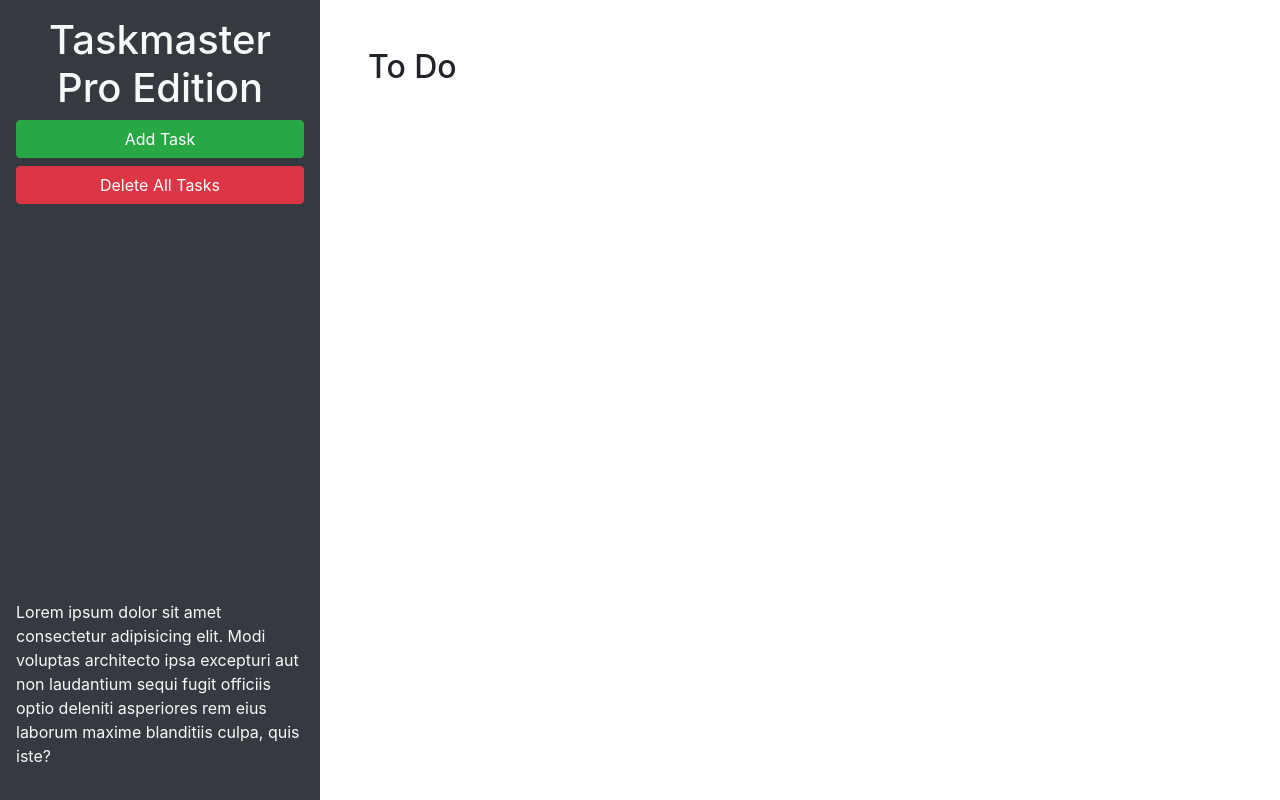
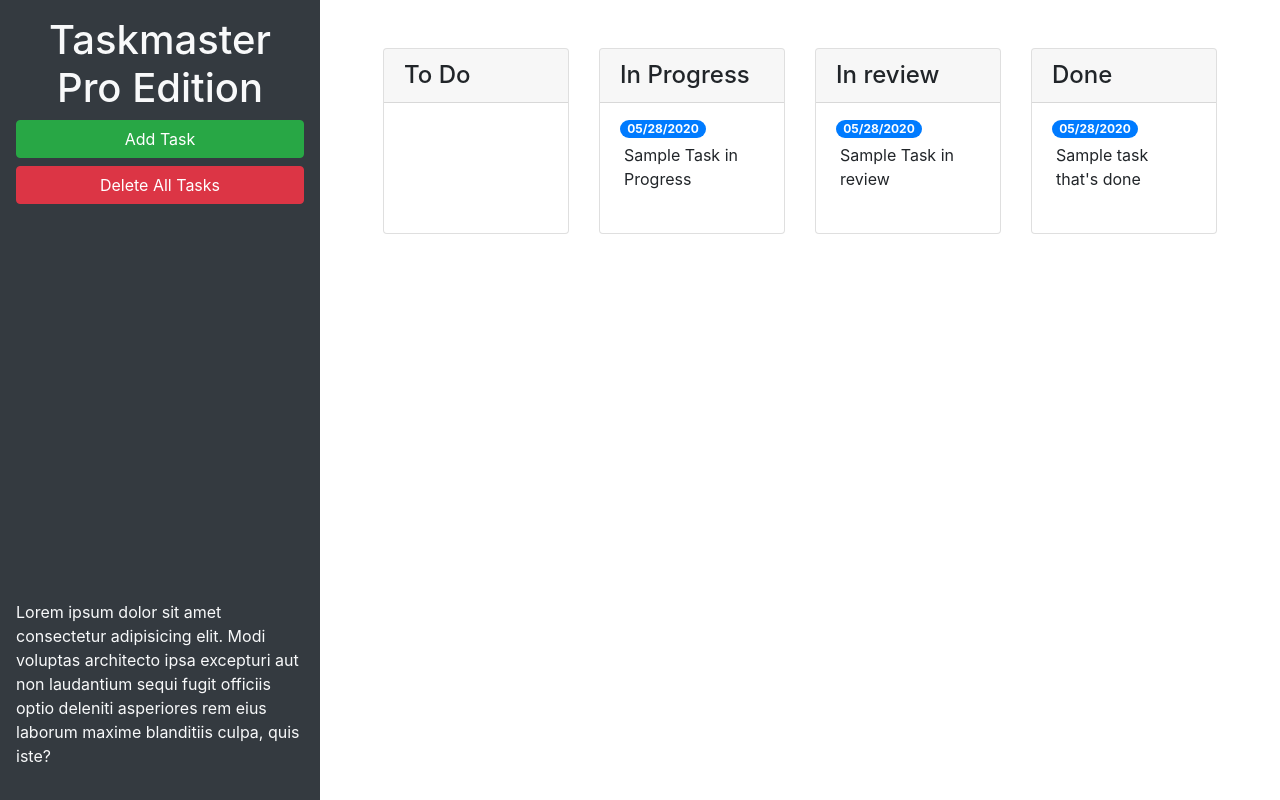
Before and after one commit to hfang821/taskmaster-pro, a plain HTML site: page index.html in a window 1280 px wide. Drawn offline with nearby package versions, Linux system fonts and the light colour scheme.

Commit message:
adding bootstrap various column features to the statuses and card styles, as well as form-control classes

```diff
--- a/index.html
+++ b/index.html
@@ -24,9 +24,58 @@
       </p>
     </header>
     <main class="col-12 col-lg-9">
-      <div class="m-5">
-        <h2>To Do</h2>
-        <ul id="list-toDo" class="list-group"> </ul>
+      <div class="m-5 row justify-content-around">
+        <!--todo start-->
+        <div class="col-12 col-md-6 col-xl-3 mb-3">
+          <div class="card">
+          <h4 class="card-header">To Do</h4>
+        <ul id="list-toDo" class="list-group list-group-flush"> </ul>
+        </div>
+      </div>
+        <!--to do ends-->
+
+        <!--in progress start-->
+        <div class="col-12 col-md-6 col-xl-3 mb-3">
+          <div class="card">
+          <h4 class="card-header">In Progress</h4>
+          <ul id="list-inProgress" class="list-group list-group-flush">
+            <li class="list-group-item">
+              <span class="badge badge-primary badge-pill">05/28/2020</span>
+              <p class="m-1">Sample Task in Progress</p>
+            </li>
+          </ul>
+          </div>
+        </div>
+        <!--in progress end-->
+
+        <!--in review starts-->
+        <div class="col-12 col-md-6 col-xl-3 mb-3">
+          <div class="card">
+          <h4 class="card-header">In review</h4>
+          <ul id="list-inReview" class="list-group list-group-flush">
+            <li class="list-group-item">
+              <span class="badge badge-primary badge-pill">05/28/2020</span>
+              <p class="m-1">Sample Task in review</p>
+            </li>
+          </ul>
+          </div>
+        </div>
+        <!--in review ends-->
+
+        <!--done starts-->
+        <div class="col-12 col-md-6 col-xl-3 mb-3">
+          <div class="card">
+          <h4 class="card-header">Done</h4>
+          <ul id="list-done" class="list-group list-group-flush">
+            <li class="list-group-item">
+              <span class="badge badge-primary badge-pill">05/28/2020</span>
+              <p class="m-1">Sample task that's done</p>
+            </li>
+          </ul>
+          </div>
+        </div>
+        <!--done ends-->
+
       </div>
     </main>
   </div>
@@ -46,11 +95,11 @@
           <form>
             <div class="form-group">
               <label for="modalTaskDescription">Task description</label>
-              <textarea id="modalTaskDescription" rows="3"></textarea>
+              <textarea id="modalTaskDescription" rows="3" class="form-control" ></textarea>
             </div>
             <div class="form-group">
               <label for="modalDueDate">Due date</label>
-              <input type="text" id="modalDueDate" placeholder="mm/dd/yyyy" autocomplete="off" />
+              <input type="text" id="modalDueDate" class="form-control" placeholder="mm/dd/yyyy" autocomplete="off" />
             </div>
           </form>
         </div>
```
